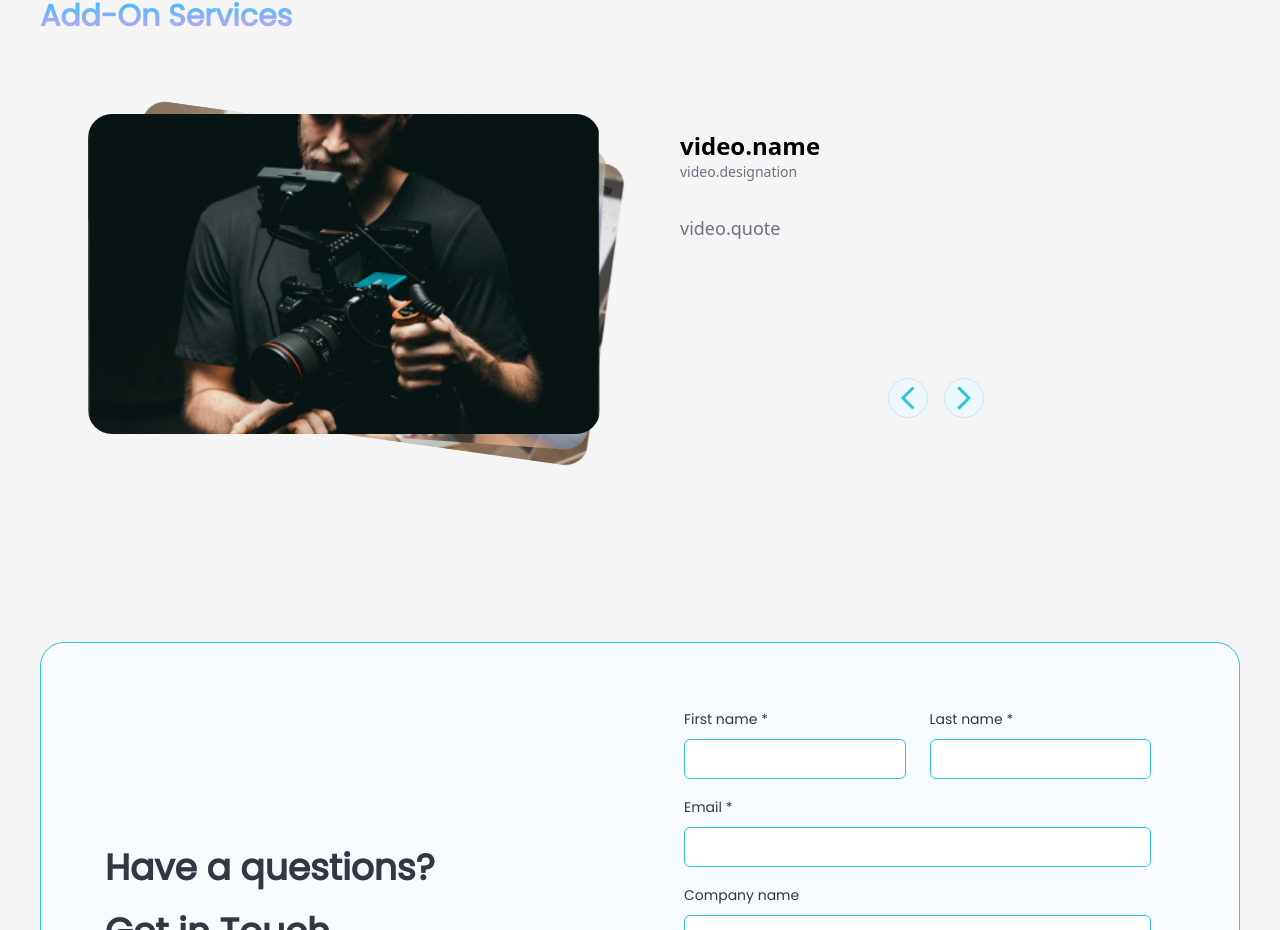
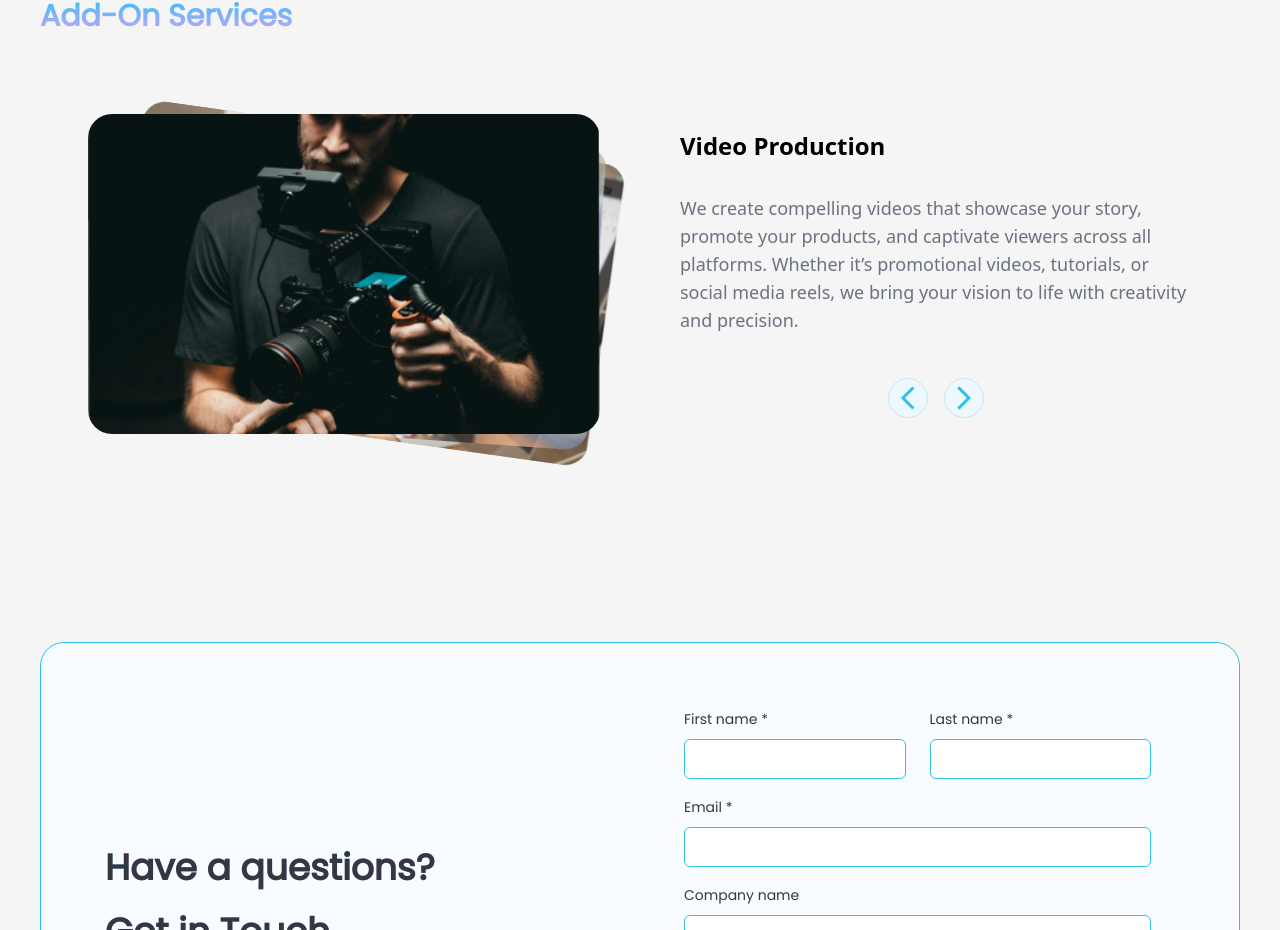
Before and after one commit to the-clicks-dev-team-1/clicks, a Next.js app: page /en/pricing in a window 1280 px wide. Shown: the part 3332-4262 px from the top of the page. Built offline with nearby package versions, Linux system fonts and the light colour scheme; what tailwindcss-filters would draw is missing.

Commit message:
translation link fixed in AddOnServicess

```diff
--- a/components/AddOnServices.tsx
+++ b/components/AddOnServices.tsx
@@ -7,9 +7,9 @@ import en from "@/i18n/messages/en.json";
 const AddOnServices = () => {
   const testimonials = Object.entries(en.pricing.testimonials).map(
     ([key, value]) => ({
-      quote: `${key}.quote`,
-      name: `${key}.name`,
-      designation: `${key}.designation`,
+      quote: `pricing.testimonials.${key}.quote`,
+      name: `pricing.testimonials.${key}.name`,
+      designation: `pricing.testimonials.${key}.designation`,
       src: `/images/addonservices/${key}.png`,
     })
   );
```
